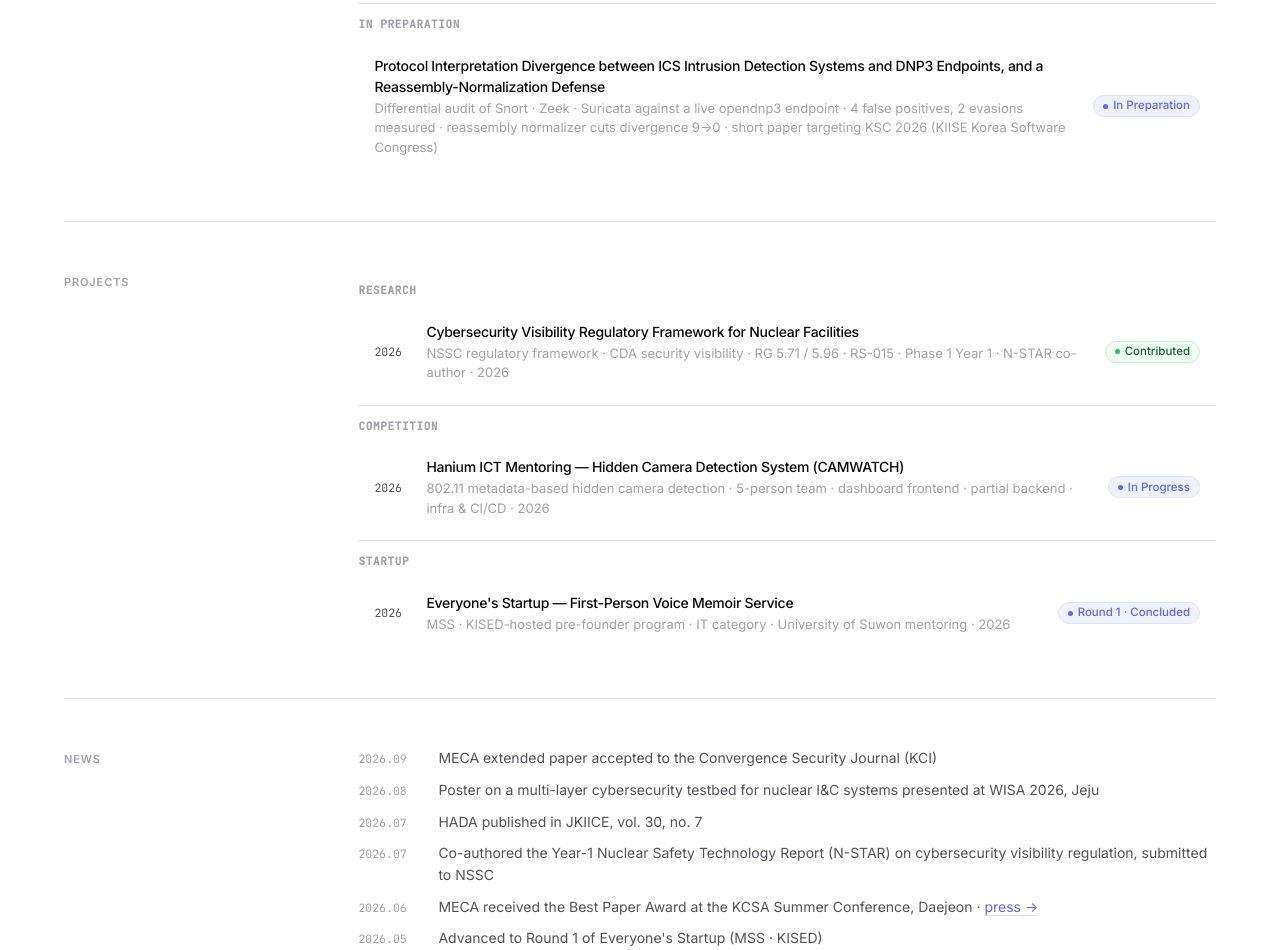
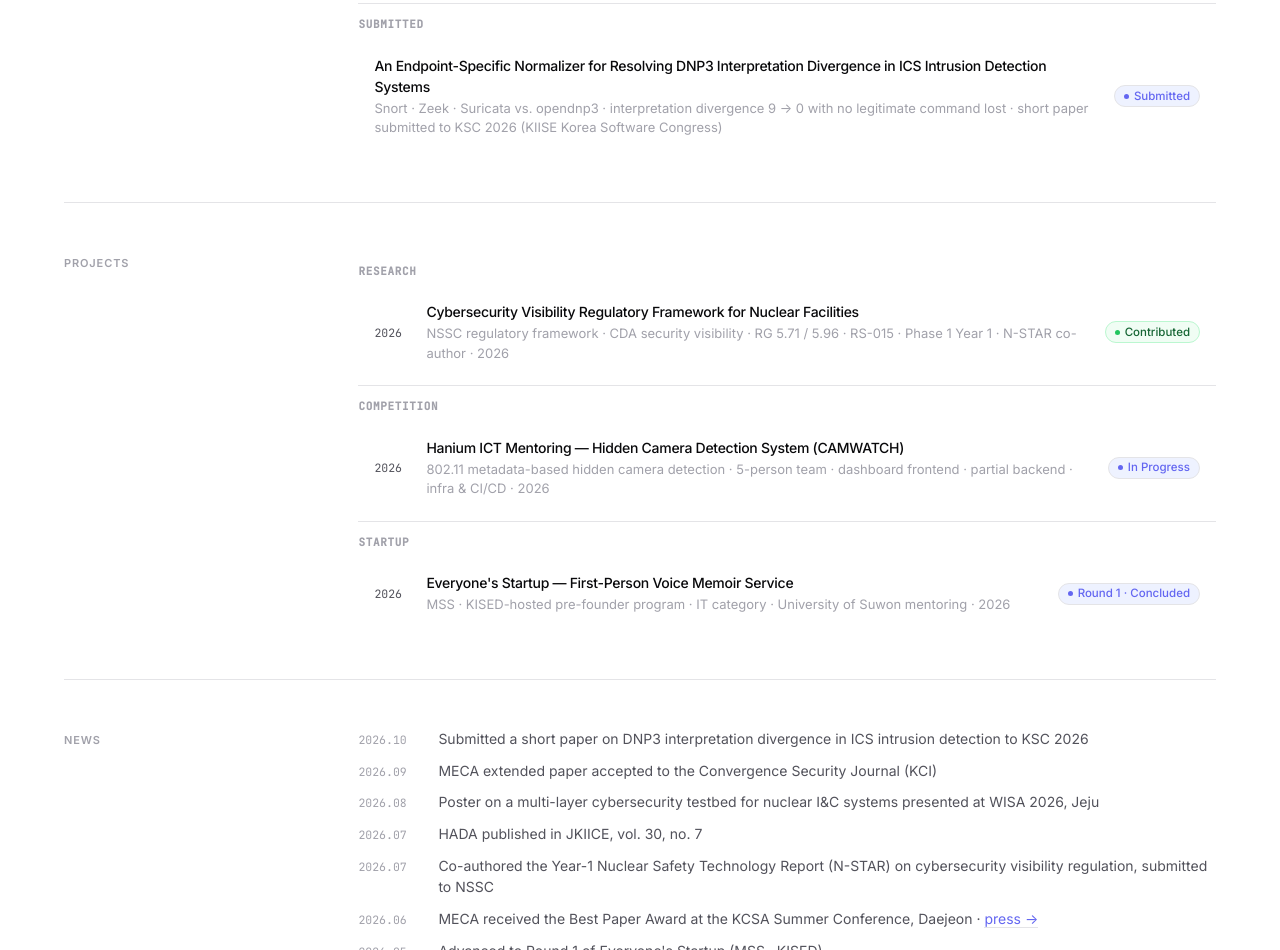
Before and after one commit to Im-HyeonBin/hyeonbin-portfolio, a plain HTML site: page index.html in a window 1280 px wide. Shown: the part 1250-2200 px from the top of the page. Drawn offline with Linux system fonts and the light colour scheme.

Commit message:
Add KSC 2026 short paper as Submitted; update CV and news
Co-Authored-By: Claude Sonnet 5.5 <noreply@anthropic.com>

```diff
--- a/index.html
+++ b/index.html
@@ -1065,14 +1065,14 @@ footer {
         </div>
       </div>
       <div class="card-group">
-        <p class="card-group-label" data-i18n="res.prep.label">In Preparation</p>
+        <p class="card-group-label" data-i18n="res.prep.label">Submitted</p>
         <div class="card card-clickable" data-modal="icsids">
           <div class="card-body">
-            <p class="card-name">Protocol Interpretation Divergence between ICS Intrusion Detection Systems and DNP3 Endpoints, and a Reassembly-Normalization Defense</p>
-            <p class="card-desc" data-i18n="res.icsids.desc">Snort · Zeek · Suricata vs. opendnp3 차등 감사 · 과탐 4 · 회피 2 실측 · 재조립 정규화기로 발산 9→0 · KSC 2026 (한국정보과학회) 투고 예정</p>
+            <p class="card-name">An Endpoint-Specific Normalizer for Resolving DNP3 Interpretation Divergence in ICS Intrusion Detection Systems</p>
+            <p class="card-desc" data-i18n="res.icsids.desc">Snort · Zeek · Suricata vs. opendnp3 · 해석 불일치 9건→0건 · 정상 명령 손실 없음 · KSC 2026 (한국정보과학회) 숏페이퍼 제출</p>
           </div>
           <div class="card-right">
-            <span class="pill pill-indigo" data-i18n="res.icsids.pill">In Preparation</span>
+            <span class="pill pill-indigo" data-i18n="res.icsids.pill">Submitted</span>
           </div>
         </div>
       </div>
@@ -1127,6 +1127,7 @@ footer {
   <section class="sec f" id="news">
     <p class="sec-title" data-i18n="sec.news">News</p>
     <ul class="news-list">
+      <li><time>2026.10</time><span data-i18n="news.7">Submitted a short paper on DNP3 interpretation divergence in ICS intrusion detection to KSC 2026</span></li>
       <li><time>2026.09</time><span data-i18n="news.6">MECA extended paper accepted to the Convergence Security Journal (KCI)</span></li>
       <li><time>2026.08</time><span data-i18n="news.1">Poster on a multi-layer cybersecurity testbed for nuclear I&amp;C systems presented at WISA 2026, Jeju</span></li>
       <li><time>2026.07</time><span data-i18n="news.2">HADA published in JKIICE, vol. 30, no. 7</span></li>
@@ -1331,9 +1332,9 @@ footer {
       'res.mecac.pill': '🏆 Best Paper Award',
       'res.wisa.desc': '원자력 I&amp;C 다층 사이버보안 테스트베드 설계 · 예비 검증 · WISA 2026 · 제주 · 2026.08 · 포스터 · 공저',
       'res.wisa.pill': 'Poster',
-      'res.prep.label': 'In Preparation',
-      'res.icsids.desc': 'Snort · Zeek · Suricata vs. opendnp3 차등 감사 · 과탐 4 · 회피 2 실측 · 재조립 정규화기로 발산 9→0 · KSC 2026 (한국정보과학회) 투고 예정',
-      'res.icsids.pill': 'In Preparation',
+      'res.prep.label': 'Submitted',
+      'res.icsids.desc': 'Snort · Zeek · Suricata vs. opendnp3 · 해석 불일치 9건→0건 · 정상 명령 손실 없음 · KSC 2026 (한국정보과학회) 숏페이퍼 제출',
+      'res.icsids.pill': 'Submitted',
       'proj.group.research': 'Research',
       'proj.group.competition': 'Competition',
       'proj.group.startup': 'Startup',
@@ -1348,6 +1349,7 @@ footer {
       'proj.modu.pill': 'Round 1 · Concluded',
       'contact.email.label': 'Email',
       'contact.loc.label': 'Location',
+      'news.7': 'Submitted a short paper on DNP3 interpretation divergence in ICS intrusion detection to KSC 2026',
       'news.6': 'MECA extended paper accepted to the Convergence Security Journal (KCI)',
       'news.1': 'Poster on a multi-layer cybersecurity testbed for nuclear I&amp;C systems presented at WISA 2026, Jeju',
       'news.2': 'HADA published in JKIICE, vol. 30, no. 7',
@@ -1381,9 +1383,9 @@ footer {
       'res.mecac.pill': '🏆 Best Paper Award',
       'res.wisa.desc': 'Multi-layer cybersecurity testbed for nuclear I&amp;C · WISA 2026 · Jeju · Aug 2026 · poster · co-author',
       'res.wisa.pill': 'Poster',
-      'res.prep.label': 'In Preparation',
-      'res.icsids.desc': 'Differential audit of Snort · Zeek · Suricata against a live opendnp3 endpoint · 4 false positives, 2 evasions measured · reassembly normalizer cuts divergence 9→0 · short paper targeting KSC 2026 (KIISE Korea Software Congress)',
-      'res.icsids.pill': 'In Preparation',
+      'res.prep.label': 'Submitted',
+      'res.icsids.desc': 'Snort · Zeek · Suricata vs. opendnp3 · interpretation divergence 9 → 0 with no legitimate command lost · short paper submitted to KSC 2026 (KIISE Korea Software Congress)',
+      'res.icsids.pill': 'Submitted',
       'proj.group.research': 'Research',
       'proj.group.competition': 'Competition',
       'proj.group.startup': 'Startup',
@@ -1398,6 +1400,7 @@ footer {
       'proj.modu.pill': 'Round 1 · Concluded',
       'contact.email.label': 'Email',
       'contact.loc.label': 'Location',
+      'news.7': 'Submitted a short paper on DNP3 interpretation divergence in ICS intrusion detection to KSC 2026',
       'news.6': 'MECA extended paper accepted to the Convergence Security Journal (KCI)',
       'news.1': 'Poster on a multi-layer cybersecurity testbed for nuclear I&amp;C systems presented at WISA 2026, Jeju',
       'news.2': 'HADA published in JKIICE, vol. 30, no. 7',
@@ -1590,44 +1593,44 @@ footer {
       }
     },
     icsids: {
-      title: 'Protocol Interpretation Divergence between ICS Intrusion Detection Systems and DNP3 Endpoints, and a Reassembly-Normalization Defense',
-      meta: 'KSC 2026 · 한국정보과학회 한국소프트웨어종합학술대회 · 숏페이퍼 투고 예정 · 제1저자 HyeonBin Im',
+      title: 'An Endpoint-Specific Normalizer for Resolving DNP3 Interpretation Divergence in ICS Intrusion Detection Systems',
+      meta: 'KSC 2026 · 한국정보과학회 한국소프트웨어종합학술대회 · 숏페이퍼 제출 · 제1저자 HyeonBin Im',
       body: {
         kr: `
           <h4>문제</h4>
-          <p>ICS를 감시하는 NIDS는 경보 전에 프로토콜을 스스로 파싱·재조립한다. 그 해석이 현장 장비의 엔드포인트 스택과 다르면 <b>NIDS가 본 명령과 장비가 처리하는 명령이 갈린다</b>. TCP/IP 계층에서는 오래 연구된 문제지만 ICS 응용 계층에서 NIDS와 엔드포인트를 직접 대조한 사례는 드물다.</p>
-          <h4>방법 — 차등 감사</h4>
-          <p>IEEE 1815 준거 DNP3 프레임을 scapy로 직접 생성해 <b>Snort 3 · Zeek · Suricata</b>와 <b>실제 opendnp3 아웃스테이션</b>에 동일하게 투입하고 판정이 갈리는지 관측. 정답 기준은 엔드포인트의 응용 계층 전달 여부(라이브). Rust dnp3 스택으로 교차 검증.</p>
-          <h4>발견 — 양방향 불일치</h4>
-          <ul>
-            <li>9개 조작 변형 × 3 NIDS 카탈로그에서 <b>진짜 과탐 4건 · 진짜 회피 2건</b></li>
-            <li>과탐의 원인은 <b>링크 계층 출발주소 미검증</b> — 조각 없는 단일 프레임에서도 재현</li>
-            <li>회피의 원인은 <b>DNP3 전송 계층 재조립 차이</b> — TCP 세그먼트를 합쳐도 유지, 설정 스윕으로도 사라지지 않음</li>
-            <li>Modbus · IEC-104는 다중 프레임 재조립 계층이 없어 이 유형이 구조적으로 성립하지 않음</li>
-          </ul>
-          <h4>제안 — 재조립 정규화기</h4>
-          <p>NIDS 앞단에서 세션을 엔드포인트 규칙대로 재조립해 폐기할 트래픽은 드롭, 수용할 트래픽은 함수코드가 드러난 단일 정규 프레임으로 재발행. 조각 상호일치만 검사하는 <b>일반 정규화</b>는 발산 9→3, 엔드포인트 인가 주소맵까지 강제하는 <b>완전 정규화</b>는 <b>9→0</b>. 정상 명령 전달 보존, 미사용 32조합 검증 집합에서도 잔존 발산 0, 세션당 약 5 µs.</p>
+          <p>ICS를 감시하는 NIDS는 판정에 앞서 DNP3 프레임을 스스로 재조립한다. 그 방식이 명령을 처리하는 엔드포인트와 다르면 <b>NIDS가 인식한 명령과 실제로 처리된 명령이 달라진다</b>. 엔드포인트가 폐기한 명령에 NIDS가 경보하면 오탐, 엔드포인트가 처리한 명령에 경보하지 않으면 미탐이다.</p>
+          <h4>제안 — 엔드포인트 정규화기</h4>
+          <p>마스터와 엔드포인트 사이 경로에서 엔드포인트의 수신 규칙대로 트래픽을 걸러 다시 만든다. <b>링크 검사 · 전송 재조립 · 재전송</b> 세 단계로 구성되며, 링크 검사에서는 엔드포인트의 허용 주소 목록을 적용한다. 검사를 통과하지 못한 부분만 차단하고 그 사유를 기록하며, 같은 세션의 정상 명령은 그대로 전달한다.</p>
+          <h4>평가</h4>
+          <p>IEEE 1815에 따라 생성한 동일 프레임을 <b>Snort · Zeek · Suricata</b>와 <b>opendnp3</b>에 함께 주입해 판정을 대조했고, Rust dnp3로 교차 검증했다.</p>
+          <ul>
+            <li>적용 전 불일치 <b>9건</b>(오탐 7 · 미탐 2)이 세 NIDS 모두에서 관찰됨. 오탐 5건은 링크 출발지 주소 미검증, 미탐 2건은 전송 계층 재조립 차이가 원인</li>
+            <li>NIDS 설정 조정 8건, 규격 정규화 3건이 남았으나 <b>엔드포인트 정규화기는 0건</b></li>
+            <li>변형 조각 뒤에 정상 명령을 둔 혼합 세션 40개에서 세션 차단 방식은 정상 명령 30건을 잃었고, 엔드포인트 정규화기는 손실 없이 전달</li>
+            <li>처리 시간은 입출력을 제외하고 세션당 약 6 µs</li>
+          </ul>
+          <p>소프트웨어 엔드포인트와 직접 생성한 정상 트래픽만 사용했고, 인라인 배치 시 지연과 처리량은 다루지 않았다.</p>
           <h4>상태 · 역할</h4>
-          <p><b>제1저자</b> — 실험 설계 · 구현 · 집필 · <b>KSC 2026</b>(한국정보과학회 한국소프트웨어종합학술대회) 숏페이퍼 투고 예정</p>
+          <p><b>제1저자</b> — 실험 설계 · 구현 · 집필 · <b>KSC 2026</b>(한국정보과학회 한국소프트웨어종합학술대회) 숏페이퍼 제출 (2026.10)</p>
           <h4>Stack</h4>
           <div class="modal-stack"><span class="tag">DNP3 / IEEE 1815</span><span class="tag">Snort 3</span><span class="tag">Zeek</span><span class="tag">Suricata</span><span class="tag">opendnp3</span><span class="tag">Rust dnp3</span><span class="tag">scapy</span><span class="tag">Python</span></div>
         `,
         en: `
           <h4>Problem</h4>
-          <p>An ICS NIDS parses and reassembles the protocol itself before alerting. When that interpretation differs from the endpoint stack on the plant floor, <b>the command the NIDS sees and the command the device executes diverge</b>. Well studied at the TCP/IP layer; rarely measured at the ICS application layer against a real endpoint.</p>
-          <h4>Method — Differential Audit</h4>
-          <p>IEEE 1815-conformant DNP3 frames generated with scapy are fed identically to <b>Snort 3 · Zeek · Suricata</b> and to a <b>live opendnp3 outstation</b>; ground truth is whether the endpoint delivers the command to its application layer. Cross-checked with a Rust dnp3 stack.</p>
-          <h4>Findings — Divergence in Both Directions</h4>
-          <ul>
-            <li>9 crafted variants × 3 NIDS: <b>4 true false positives · 2 true evasions</b></li>
-            <li>False positives stem from <b>unverified link-layer source addresses</b> — reproduced even on single, unfragmented frames</li>
-            <li>Evasions stem from <b>DNP3 transport-layer reassembly differences</b> — persist when fragments share one TCP segment and across configuration sweeps</li>
-            <li>Modbus and IEC-104 lack a multi-frame reassembly layer, so this class of divergence cannot arise there</li>
-          </ul>
-          <h4>Proposed — Reassembly Normalizer</h4>
-          <p>Placed in front of the NIDS, it reassembles each session by endpoint rules, drops what the endpoint would discard, and re-emits accepted traffic as a single canonical frame with the function code exposed. <b>Generic normalization</b> (fragment consistency only) reduces divergence 9→3; <b>full normalization</b> enforcing the endpoint's authorized address map reaches <b>9→0</b> with legitimate commands preserved, zero residual divergence on a held-out 32-combination set, and ~5 µs per session.</p>
+          <p>An ICS NIDS reassembles DNP3 frames itself before it decides. When its method differs from the endpoint that executes the command, <b>the command the NIDS recognizes and the command actually processed diverge</b>. A false positive is an alert on a command the endpoint discarded; a false negative is silence on a command the endpoint processed.</p>
+          <h4>Proposed — Endpoint-Specific Normalizer</h4>
+          <p>Placed on the path between master and endpoint, it inspects and rebuilds traffic by the endpoint's own receive rules in three stages: <b>link check · transport reassembly · retransmission</b>. The link check applies the endpoint's allowed-address list. Only the parts that fail are blocked, with the reason logged; legitimate commands in the same session pass through.</p>
+          <h4>Evaluation</h4>
+          <p>Identical IEEE 1815 frames were injected into <b>Snort · Zeek · Suricata</b> and <b>opendnp3</b> and the verdicts compared, with Rust dnp3 as a cross-check.</p>
+          <ul>
+            <li><b>9 divergences</b> before normalization (7 false positives, 2 false negatives), seen on all three NIDS. 5 of the false positives trace to unverified link source addresses; both false negatives to transport-layer reassembly differences</li>
+            <li>NIDS tuning left 8 and specification-only normalization left 3, while the endpoint-specific normalizer left <b>0</b></li>
+            <li>On 40 mixed sessions with a legitimate command after a mutated fragment, session-level blocking lost 30 legitimate commands; the normalizer delivered all of them</li>
+            <li>About 6 µs per session, excluding I/O</li>
+          </ul>
+          <p>Only a software endpoint and self-generated benign traffic were used; inline latency and throughput were not evaluated.</p>
           <h4>Status · Role</h4>
-          <p><b>First author</b> — experiment design, implementation, and writing · short paper targeting <b>KSC 2026</b> (KIISE Korea Software Congress)</p>
+          <p><b>First author</b> — experiment design, implementation, and writing · short paper submitted to <b>KSC 2026</b> (KIISE Korea Software Congress), Oct 2026</p>
           <h4>Stack</h4>
           <div class="modal-stack"><span class="tag">DNP3 / IEEE 1815</span><span class="tag">Snort 3</span><span class="tag">Zeek</span><span class="tag">Suricata</span><span class="tag">opendnp3</span><span class="tag">Rust dnp3</span><span class="tag">scapy</span><span class="tag">Python</span></div>
         `
```
Also changed, not shown: cv.html (+2 -2 lines), 1 other file.
